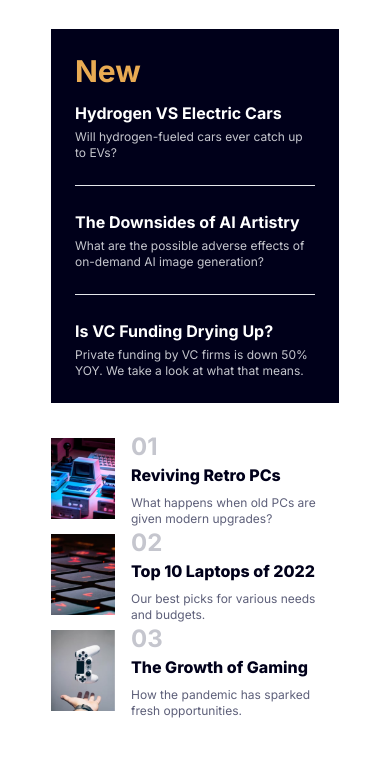
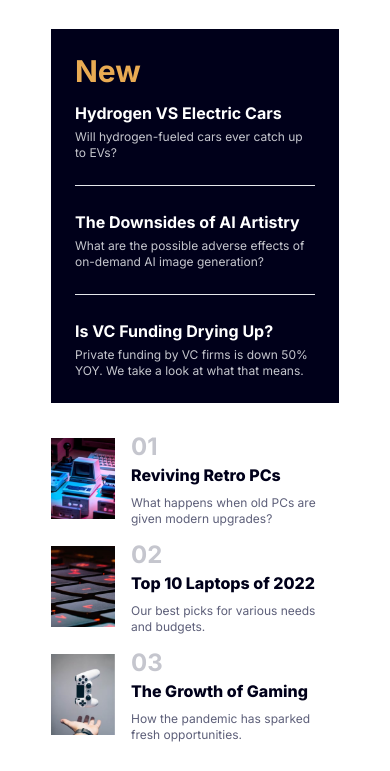
Before and after one commit to thalesmariiano/News-homepage-Man, a website: page src/index.html in a window 390 px wide. Shown: the part 514-1285 px from the top of the page. Before the commit the page ends 1261 px from the top, so only its background shows below. Drawn offline with Linux system fonts and the light colour scheme.

Commit message:
some fixes

```diff
--- a/src/index.html
+++ b/src/index.html
@@ -49,7 +49,7 @@
             </div>
           </div>
 
-          <div class="w-72 bg-very-dark-blue p-6 text-white mt-8 md:mt-0">
+          <div class="w-72 bg-very-dark-blue p-6 text-white mt-8 2md:mt-0">
             <h1 class="font-inter font-bold text-3xl text-soft-orange mb-3">New</h1>
             <h2 class="font-inter font-bold text-white text-base hover:text-soft-orange"><a href="#">Hydrogen VS Electric Cars</a></h2>
             <p class="font-inter mt-1 text-grayish-blue text-xs">Will hydrogen-fueled cars ever catch up to EVs?</p>
@@ -66,7 +66,7 @@
           </div>
       </div>
 
-      <div class="w-full my-7 flex flex-wrap justify-center lg:justify-between">
+      <div class="w-full my-7 flex flex-wrap justify-center space-y-3 lg:justify-between">
         <div class="flex items-center w-72">
           <img class="w-16" src="../assets/images/image-retro-pcs.jpg">
           <div class="ml-4">
--- a/tailwind.config.js
+++ b/tailwind.config.js
@@ -3,6 +3,9 @@ module.exports = {
   content: ['./src/**/*.{html, js}'],
   theme: {
     extend: {
+      screens: {
+        '2md': '903px'
+      },
       colors: {
         'off-white': 'hsl(36, 100%, 99%)',
         'grayish-blue': 'hsl(233, 8%, 79%)',
```
Also changed, not shown: dist/styles.css.
